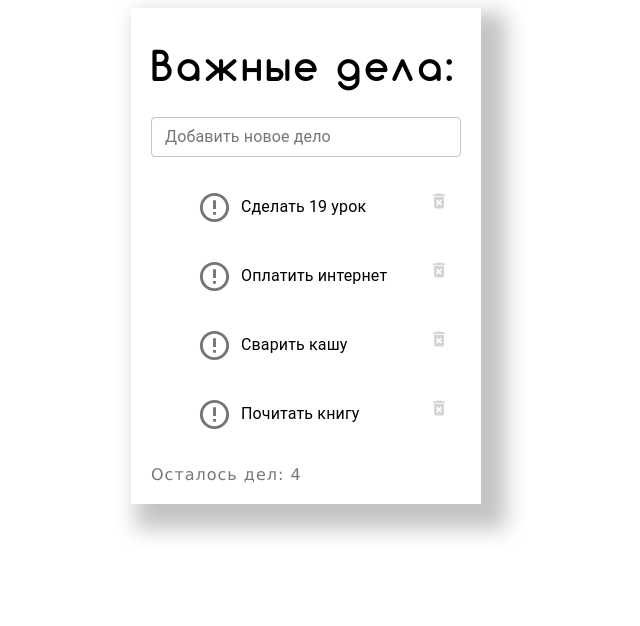
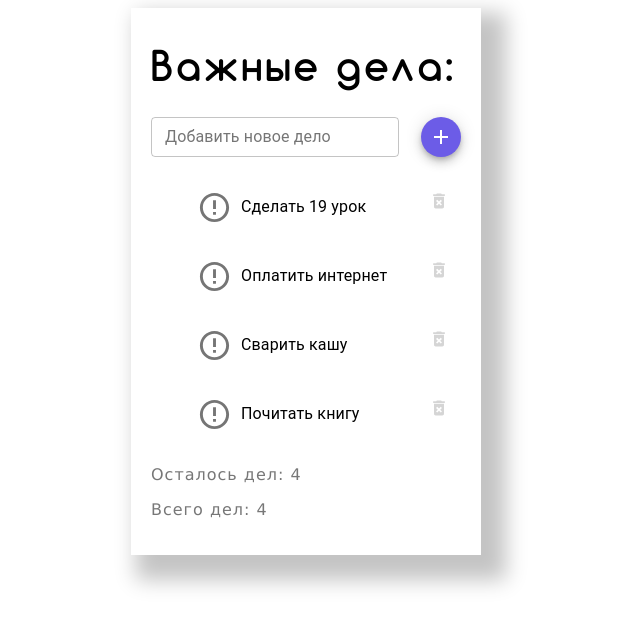
Before and after one commit to WebHeroSchool/todo_Ekka, a React (Create React App) app: page / in a window 1280 px wide. Shown: the top 626 px of the page, without its empty margins (334-974 px from the left). Built offline with nearby package versions, Linux system fonts and the light colour scheme.

Commit message:
onClickAdd added

```diff
--- a/src/components/App/App.js
+++ b/src/components/App/App.js
@@ -31,28 +31,44 @@ class App extends React.Component{
         isDone: false
       }
     ],
-    count: function() {
+    currentTasks: function() {
       let counter = 0;
       this.todoItems.forEach(item => {
         if (!item.isDone) counter++;
       })
       return counter;
-    }
+    },
+    allTasks: function() {
+      return this.todoItems.length;
+    },
+    error: false
   }
 
-  onClickDone = (id) => {
-    this.setState(state => ({todoItems: state.todoItems.map(item => {
+  onClickDone = (id) => this.setState(state => ({todoItems: state.todoItems.map(item => {
         const newItem = {...item};
 
         if (item.id === id) {
           newItem.isDone = !item.isDone
         }
-        return newItem;})
-    }))
-  };
+        return newItem})
+    }));
 
-  onClickDelete = (id) => {
-    this.setState(state => ({todoItems: state.todoItems.filter(item => item.id !== id)}));
+  onClickDelete = (id) => this.setState(state => ({todoItems: state.todoItems.filter(item => item.id !== id)}));
+
+  onClickAdd = value => {
+    if (value) {
+      this.setState(state => ({
+        todoItems: [
+          ...state.todoItems,
+          {
+            id: state.allTasks(),
+            task: value,
+            isDone: false
+          }
+        ],
+        error: false
+      }));
+    } else this.setState({error: true});
   }
 
   render() {
@@ -66,14 +82,21 @@ class App extends React.Component{
 
     return (<main className={styles.wrap}>
       <h1 className={styles.title}>Важные дела:</h1>
-      <InputItem theme={theme}/>
+      <InputItem
+        theme={theme}
+        onClickAdd={this.onClickAdd}
+        error={this.state.error}
+      />
       <ItemList
         todoItems={this.state.todoItems}
         theme={theme}
         onClickDone={this.onClickDone}
         onClickDelete={this.onClickDelete}
       />
-      <Footer count = {this.state.count()} />
+      <Footer
+        currentTasks = {this.state.currentTasks()}
+        allTasks = {this.state.allTasks()}
+      />
     </main>);
   }
 }
--- a/src/components/App/Footer/Footer.js
+++ b/src/components/App/Footer/Footer.js
@@ -1,9 +1,10 @@
 import React from 'react';
 import styles from './Footer.module.css'
 
-const Footer = ({count}) => (
+const Footer = ({currentTasks, allTasks}) => (
     <footer className={styles.footer}>
-       Осталось дел: {count}
+       <p>Осталось дел: {currentTasks}</p>
+       <p>Всего дел: {allTasks}</p>
     </footer>
 );
 
--- a/src/components/App/InputItem/InputItem.js
+++ b/src/components/App/InputItem/InputItem.js
@@ -1,18 +1,51 @@
 import React from 'react';
 import TextField from '@material-ui/core/TextField';
 import { ThemeProvider } from '@material-ui/core/styles';
+import Fab from '@material-ui/core/Fab';
+import AddIcon from '@material-ui/icons/Add';
+import Grid from '@material-ui/core/Grid';
 
+class InputItem extends React.Component {
+    state = {
+        inputValue: ''
+    };
 
-const InputItem = ({theme}) => (<div>
-    <ThemeProvider theme={theme}>
-        <TextField
-            id="outlined-basic"
-            label="Добавить новое дело"
-            variant="outlined"
-            size="small"
-            fullWidth
-        />
-    </ThemeProvider>
-</div>);
+    onButtonClick = () => {
+        this.props.onClickAdd(this.state.inputValue);
+        this.setState({
+            inputValue: ''
+        });
+    }
+
+    render() {
+        return (<ThemeProvider theme={this.props.theme}>
+            <Grid
+                container
+                direction="row"
+                justify="space-between"
+                alignItems="center"
+            >
+                <TextField
+                    id="outlined-basic"
+                    label={ this.props.error ? "Введи что-нибудь" : "Добавить новое дело" }
+                    color={ this.props.error ? "secondary" : "primary" }
+                    variant="outlined"
+                    size="small"
+                    value={this.state.inputValue}
+                    onChange={ e => this.setState({ inputValue: e.target.value.toUpperCase() }) }
+                    onKeyDown={ e => { if(e.keyCode === 13) this.onButtonClick() } }
+                />
+                <Fab
+                    color="primary"
+                    aria-label="add"
+                    size="small"
+                    onClick={() => this.onButtonClick()}
+                >
+                    <AddIcon />
+                </Fab>
+            </Grid>
+        </ThemeProvider>);
+    }
+}
 
 export default InputItem;
--- /dev/null
+++ b/src/components/App/InputItem/InputItem.module.css
@@ -0,0 +1,3 @@
+.MuiFab-root {
+    float: right;
+}
```
